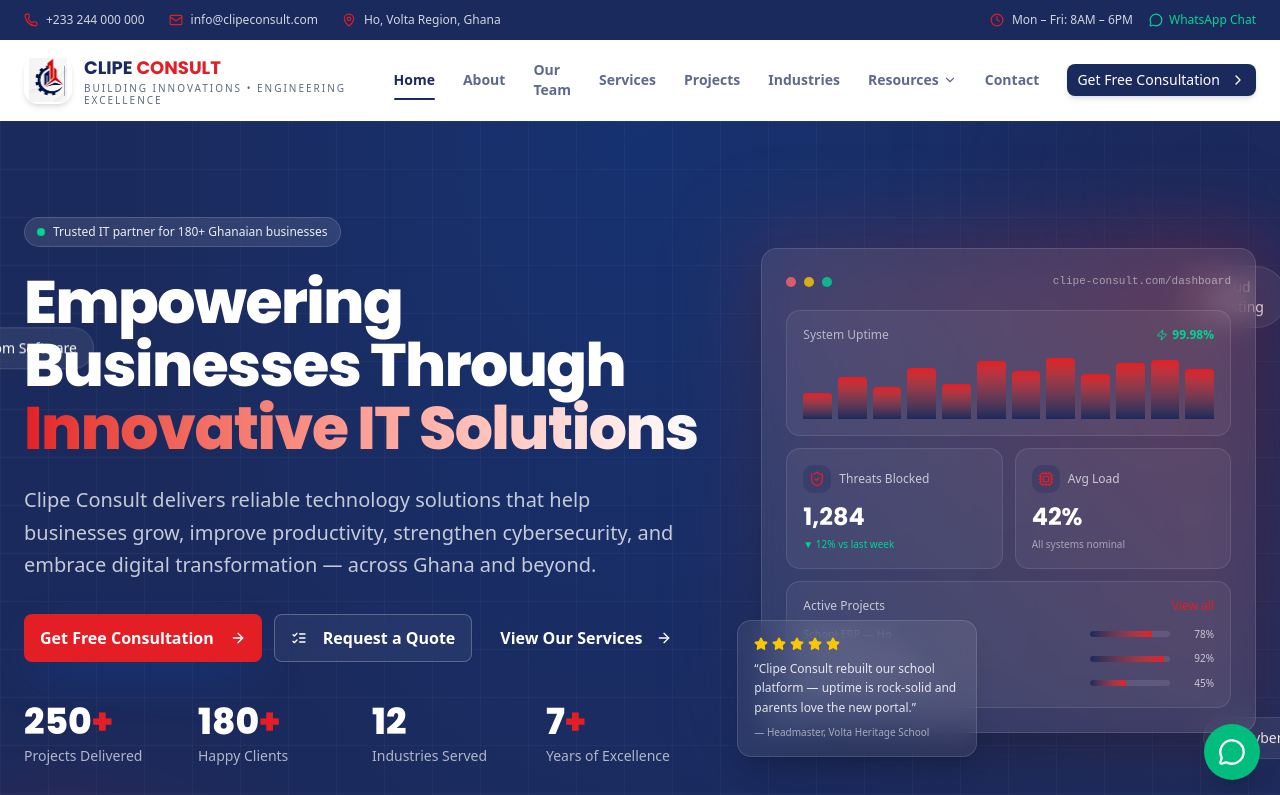
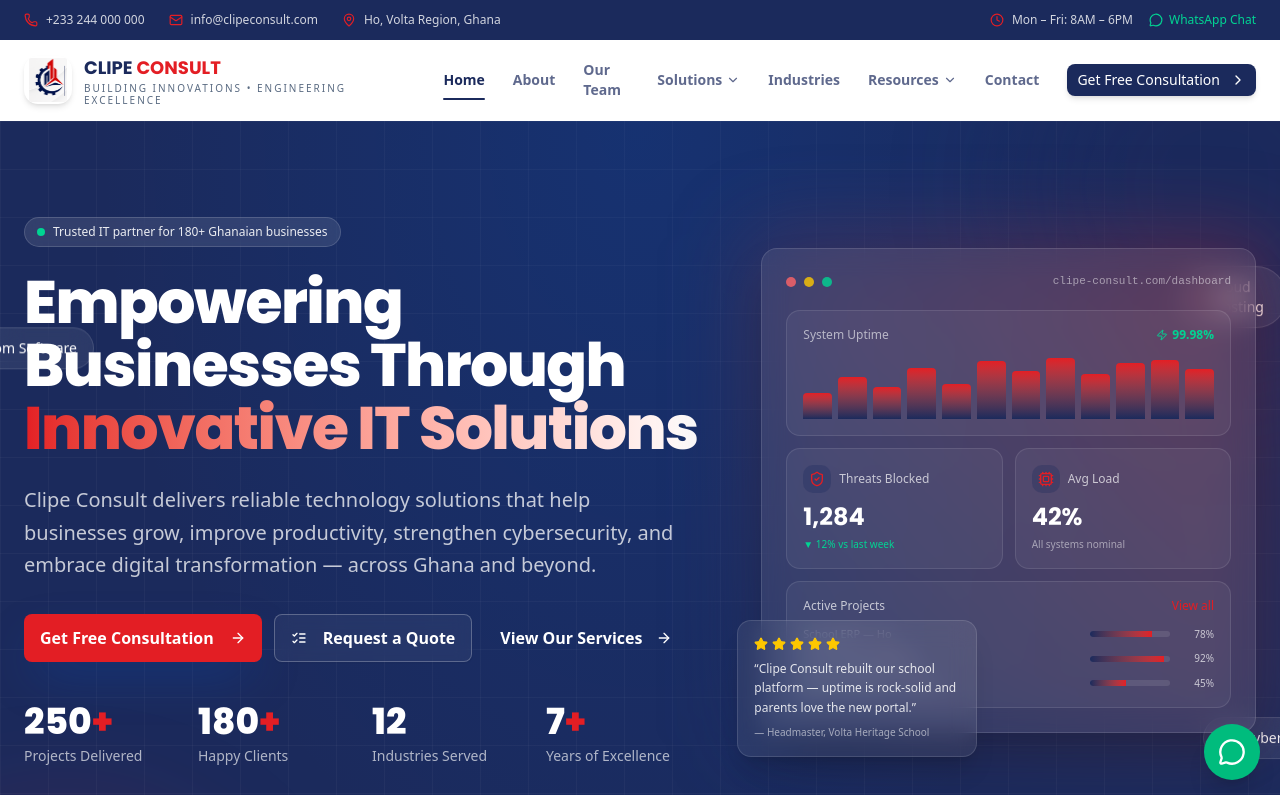
Before and after one commit to lilromeo2290/ClipeConsult, a Next.js app: page / in a window 1280 px wide. Shown: the top 795 px of the page. Built offline with nearby package versions, Linux system fonts and the light colour scheme.

Commit message:
fd306289-2d86-4d83-8527-25a49dd49a30

```diff
--- a/src/components/site/footer.tsx
+++ b/src/components/site/footer.tsx
@@ -4,7 +4,7 @@
   Phone, Mail, MapPin, Facebook, Linkedin, Twitter, Instagram,
   ArrowRight, MessageCircle, Clock, ShieldCheck,
 } from "lucide-react";
-import { navItems, services, contactInfo } from "@/lib/site-data";
+import { navItems, contactInfo } from "@/lib/site-data";
 import { Input } from "@/components/ui/input";
 import { Button } from "@/components/ui/button";
 import { useState } from "react";
@@ -131,7 +131,7 @@
             </h4>
             <ul className="space-y-2.5">
               {navItems
-                .filter((item) => item.label !== "Resources")
+                .filter((item) => !item.children?.length)
                 .map((item) => (
                   <li key={item.href}>
                     <a
@@ -149,7 +149,32 @@
             </ul>
           </div>
 
-          {/* Resources column */}
+          {/* Solutions column (dropdown children: Services, Projects) */}
+          <div className="lg:col-span-2">
+            <h4 className="font-[family-name:var(--font-poppins)] text-sm font-bold uppercase tracking-wider text-white mb-4">
+              Solutions
+            </h4>
+            <ul className="space-y-2.5">
+              {navItems
+                .find((n) => n.label === "Solutions")
+                ?.children?.map((item) => (
+                  <li key={item.href}>
+                    <a
+                      href={item.href}
+                      onClick={(e) => {
+                        e.preventDefault();
+                        handleNav(item.href);
+                      }}
+                      className="text-sm font-medium text-white/70 hover:text-white transition-colors"
+                    >
+                      {item.label}
+                    </a>
+                  </li>
+                ))}
+            </ul>
+          </div>
+
+          {/* Resources column (dropdown children: Training, Blog, FAQs) */}
           <div className="lg:col-span-2">
             <h4 className="font-[family-name:var(--font-poppins)] text-sm font-bold uppercase tracking-wider text-white mb-4">
               Resources
@@ -174,31 +199,8 @@
             </ul>
           </div>
 
-          {/* Services */}
+          {/* Trust badges */}
           <div className="lg:col-span-3">
-            <h4 className="font-[family-name:var(--font-poppins)] text-sm font-bold uppercase tracking-wider text-white mb-4">
-              Services
-            </h4>
-            <ul className="space-y-2.5">
-              {services.map((s) => (
-                <li key={s.id}>
-                  <a
-                    href="#services"
-                    onClick={(e) => {
-                      e.preventDefault();
-                      handleNav("#services");
-                    }}
-                    className="text-sm font-medium text-white/70 hover:text-white transition-colors"
-                  >
-                    {s.title}
-                  </a>
-                </li>
-              ))}
-            </ul>
-          </div>
-
-          {/* Trust badges */}
-          <div className="lg:col-span-2">
             <h4 className="font-[family-name:var(--font-poppins)] text-sm font-bold uppercase tracking-wider text-white mb-4">
               Why Trust Us
             </h4>
--- a/src/components/site/header.tsx
+++ b/src/components/site/header.tsx
@@ -4,13 +4,18 @@
 import {
   Menu, X, Phone, Mail, MapPin, Clock, MessageCircle,
   ChevronRight, ChevronDown, GraduationCap, BookOpen, Briefcase, HelpCircle,
+  Wrench, FolderKanban,
 } from "lucide-react";
 import { navItems, contactInfo } from "@/lib/site-data";
 import { cn } from "@/lib/utils";
 import { Button } from "@/components/ui/button";
 
-// Icon mapping for Resources dropdown children
-const resourceIcons: Record<string, typeof GraduationCap> = {
+// Icon mapping for dropdown children — covers both Solutions and Resources sub-items
+const childIcons: Record<string, typeof GraduationCap> = {
+  // Solutions children
+  Services: Wrench,
+  Projects: FolderKanban,
+  // Resources children
   Training: GraduationCap,
   Blog: BookOpen,
   Careers: Briefcase,
@@ -21,8 +26,10 @@
   const [scrolled, setScrolled] = useState(false);
   const [open, setOpen] = useState(false);
   const [activeSection, setActiveSection] = useState("home");
-  const [mobileResourcesOpen, setMobileResourcesOpen] = useState(false);
-  const [dropdownOpen, setDropdownOpen] = useState(false);
+  // Track which mobile accordion section is open (by label)
+  const [mobileOpenSection, setMobileOpenSection] = useState<string | null>(null);
+  // Track which desktop dropdown is open (by label)
+  const [openDropdown, setOpenDropdown] = useState<string | null>(null);
 
   useEffect(() => {
     const onScroll = () => setScrolled(window.scrollY > 24);
@@ -32,7 +39,7 @@
   }, []);
 
   useEffect(() => {
-    // Collect all section IDs including Resources children
+    // Collect all section IDs including dropdown children
     const ids = new Set<string>();
     navItems.forEach((n) => {
       ids.add(n.href.replace("#", ""));
@@ -53,11 +60,18 @@
     return () => observer.disconnect();
   }, []);
 
-  // Determine if the active section is a Resources child (so the parent stays highlighted)
-  const resourcesChildIds = navItems
-    .find((n) => n.label === "Resources")
-    ?.children?.map((c) => c.href.replace("#", "")) ?? [];
-  const isResourcesActive = resourcesChildIds.includes(activeSection);
+  // Map each dropdown parent label to the list of its child section IDs
+  // so we can highlight the parent when any of its children is the active section.
+  const parentActiveMap: Record<string, string[]> = {};
+  navItems.forEach((n) => {
+    if (n.children?.length) {
+      parentActiveMap[n.label] = n.children.map((c) => c.href.replace("#", ""));
+    }
+  });
+  // Which dropdown parent (if any) currently has an active child section
+  const activeDropdownParent = Object.entries(parentActiveMap).find(([, ids]) =>
+    ids.includes(activeSection)
+  )?.[0] ?? null;
 
   useEffect(() => {
     document.body.style.overflow = open ? "hidden" : "";
@@ -65,8 +79,8 @@
 
   const handleNav = (href: string) => {
     setOpen(false);
-    setDropdownOpen(false);
-    setMobileResourcesOpen(false);
+    setOpenDropdown(null);
+    setMobileOpenSection(null);
     const el = document.getElementById(href.replace("#", ""));
     if (el) {
       el.scrollIntoView({ behavior: "smooth", block: "start" });
@@ -155,25 +169,32 @@
             <nav className="hidden xl:flex items-center gap-1" aria-label="Primary">
               {navItems.map((item) => {
                 const isActive = activeSection === item.href.replace("#", "");
-                const isResActive = item.label === "Resources" && isResourcesActive;
+                const isParentActive = item.label === activeDropdownParent;
+                const isOpen = openDropdown === item.label;
 
-                // Resources dropdown item
+                // Dropdown item (Solutions, Resources, etc.)
                 if (item.children?.length) {
+                  const subtitle =
+                    item.label === "Solutions"
+                      ? "What we do & what we've built"
+                      : item.label === "Resources"
+                      ? "Learn, grow & explore with Clipe Consult"
+                      : "";
                   return (
                     <div
                       key={item.href}
                       className="relative"
-                      onMouseEnter={() => setDropdownOpen(true)}
-                      onMouseLeave={() => setDropdownOpen(false)}
+                      onMouseEnter={() => setOpenDropdown(item.label)}
+                      onMouseLeave={() => setOpenDropdown((cur) => (cur === item.label ? null : cur))}
                     >
                       <button
                         type="button"
-                        onClick={() => setDropdownOpen((v) => !v)}
+                        onClick={() => setOpenDropdown((cur) => (cur === item.label ? null : item.label))}
                         aria-haspopup="true"
-                        aria-expanded={dropdownOpen}
+                        aria-expanded={isOpen}
                         className={cn(
                           "relative px-3 py-2 text-sm font-bold rounded-md transition-colors inline-flex items-center gap-1",
-                          (isActive || isResActive || dropdownOpen)
+                          (isActive || isParentActive || isOpen)
                             ? "text-[#1B2A5C]"
                             : "text-[#1B2A5C]/70 hover:text-[#1B2A5C]"
                         )}
@@ -182,10 +203,10 @@
                         <ChevronDown
                           className={cn(
                             "h-3.5 w-3.5 transition-transform",
-                            dropdownOpen && "rotate-180"
+                            isOpen && "rotate-180"
                           )}
                         />
-                        {(isActive || isResActive) && (
+                        {(isActive || isParentActive) && (
                           <span className="absolute inset-x-3 -bottom-0.5 h-0.5 bg-[#1B2A5C] rounded-full" />
                         )}
                       </button>
@@ -194,7 +215,7 @@
                       <div
                         className={cn(
                           "absolute left-1/2 -translate-x-1/2 top-full pt-3 transition-all duration-200 z-50",
-                          dropdownOpen
+                          isOpen
                             ? "opacity-100 visible translate-y-0"
                             : "opacity-0 invisible -translate-y-1 pointer-events-none"
                         )}
@@ -202,14 +223,14 @@
                         <div className="w-80 rounded-xl bg-white shadow-2xl border border-slate-100 p-2 overflow-hidden">
                           <div className="px-3 py-2 mb-1 border-b border-slate-100">
                             <p className="text-[10px] uppercase tracking-[0.2em] font-bold text-[#E31E24]">
-                              Resources
+                              {item.label}
                             </p>
-                            <p className="text-xs text-[#5A6B82] mt-0.5">
-                              Learn, grow & explore with Clipe Consult
-                            </p>
+                            {subtitle && (
+                              <p className="text-xs text-[#5A6B82] mt-0.5">{subtitle}</p>
+                            )}
                           </div>
                           {item.children.map((child) => {
-                            const Icon = resourceIcons[child.label] ?? BookOpen;
+                            const Icon = childIcons[child.label] ?? BookOpen;
                             const childActive = activeSection === child.href.replace("#", "");
                             return (
                               <a
@@ -349,46 +370,47 @@
           <nav className="flex-1 overflow-y-auto p-6 space-y-1" aria-label="Mobile">
             {navItems.map((item) => {
               const isActive = activeSection === item.href.replace("#", "");
-              const isResActive = item.label === "Resources" && isResourcesActive;
+              const isParentActive = item.label === activeDropdownParent;
+              const isMobileOpen = mobileOpenSection === item.label;
 
-              // Mobile Resources — expandable accordion
+              // Mobile dropdown parent — expandable accordion (Solutions, Resources, etc.)
               if (item.children?.length) {
                 return (
                   <div key={item.href} className="rounded-lg overflow-hidden">
                     <button
                       type="button"
-                      onClick={() => setMobileResourcesOpen((v) => !v)}
-                      aria-expanded={mobileResourcesOpen}
+                      onClick={() => setMobileOpenSection((cur) => (cur === item.label ? null : item.label))}
+                      aria-expanded={isMobileOpen}
                       className={cn(
                         "w-full flex items-center justify-between px-4 py-3 text-base font-bold transition-colors",
-                        (isResActive || mobileResourcesOpen)
+                        (isParentActive || isMobileOpen)
                           ? "bg-[#EEF1F8] text-[#1B2A5C]"
                           : "text-[#1B2A5C] hover:bg-slate-50"
                       )}
                     >
                       <span className="flex items-center gap-2">
                         {item.label}
-                        {isResActive && (
+                        {isParentActive && (
                           <span className="h-1.5 w-1.5 rounded-full bg-[#E31E24]" />
                         )}
                       </span>
                       <ChevronDown
                         className={cn(
                           "h-4 w-4 transition-transform",
-                          mobileResourcesOpen && "rotate-180"
+                          isMobileOpen && "rotate-180"
                         )}
                       />
                     </button>
                     <div
                       className={cn(
                         "grid transition-all duration-200",
-                        mobileResourcesOpen ? "grid-rows-[1fr]" : "grid-rows-[0fr]"
+                        isMobileOpen ? "grid-rows-[1fr]" : "grid-rows-[0fr]"
                       )}
                     >
                       <div className="overflow-hidden">
                         <div className="pl-3 pt-1 pb-2 space-y-0.5 border-l-2 border-[#EEF1F8] ml-4">
                           {item.children.map((child) => {
-                            const Icon = resourceIcons[child.label] ?? BookOpen;
+                            const Icon = childIcons[child.label] ?? BookOpen;
                             const childActive = activeSection === child.href.replace("#", "");
                             return (
                               <a
--- a/src/lib/site-data.ts
+++ b/src/lib/site-data.ts
@@ -430,8 +430,14 @@
   { label: "Home", href: "#home" },
   { label: "About", href: "#about" },
   { label: "Our Team", href: "#team" },
-  { label: "Services", href: "#services" },
-  { label: "Projects", href: "#projects" },
+  {
+    label: "Solutions",
+    href: "#solutions",
+    children: [
+      { label: "Services", href: "#services", description: "Website design, software, IT support, hosting, networks & training" },
+      { label: "Projects", href: "#projects", description: "Real websites & software we've built for clients across Ghana" },
+    ],
+  },
   { label: "Industries", href: "#industries" },
   {
     label: "Resources",
```
